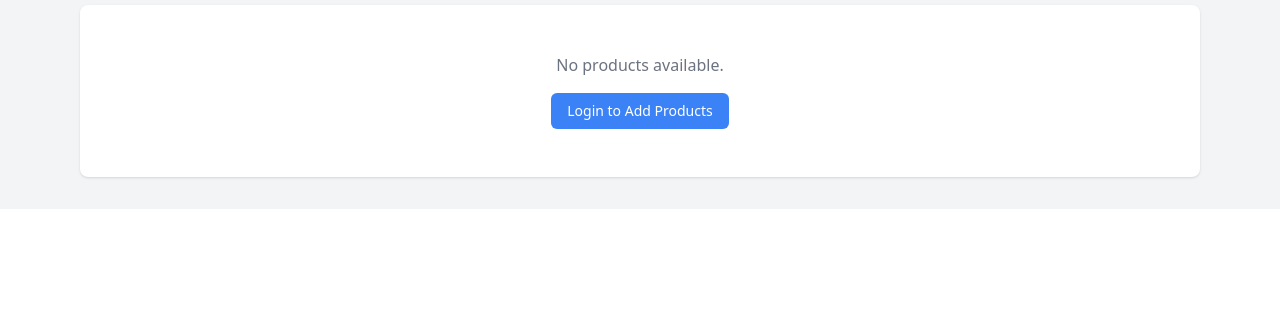
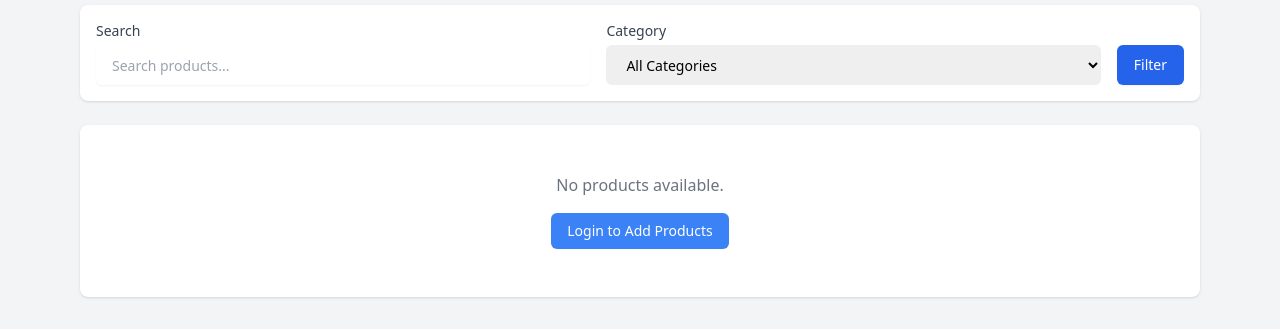
Before and after one commit to nax3t/ag_tracker, a Django app: page / in a window 1280 px wide. Shown: the part 647-976 px from the top of the page. Before the commit the page ends 828 px from the top, so only its background shows below. Run offline with Django 5.2, Linux system fonts and the light colour scheme; data that the repository does not hold is empty; some libraries are stand-ins or nearby versions.

Commit message:
Add product filtering and search functionality with styled form inputs

```diff
--- a/products/views.py
+++ b/products/views.py
@@ -14,56 +14,45 @@ PRODUCTS_PER_PAGE = 10
 
 def product_list(request):
     products_list = Product.objects.all()
+    product_categories = Product._meta.get_field('category').choices
 
+    # Filter by category
+    category = request.GET.get('category')
+    if category:
+        products_list = products_list.filter(category=category)
+
+    # Search by name
+    search_query = request.GET.get('search')
+    if search_query:
+        products_list = products_list.filter(name__icontains=search_query)
+
+    # Get category data for chart (before pagination)
+    category_counts = products_list.values('category').annotate(
+        count=Count('id')
+    ).order_by('-count')
+
+    category_data = [
+        {
+            'category': count_data['category'],
+            'count': count_data['count']
+        }
+        for count_data in category_counts
+    ]
+
+    # Pagination
     paginator = Paginator(products_list, PRODUCTS_PER_PAGE)
     page = request.GET.get('page')
 
     try:
         products = paginator.page(page)
     except PageNotAnInteger:
-        # If page is not an integer, deliver first page
         products = paginator.page(1)
     except EmptyPage:
-        # If page is out of range, deliver last page of results
         products = paginator.page(paginator.num_pages)
 
-    # Rest of your existing view code...
-    low_stock = []
-    category_data = products_list.values('category').annotate(
-        count=Count('id')
-    ).order_by('-count')
-
-    stock_status = None
+    # Map data (using full list, not paginated)
     products_json = []
-    for product in products_list:  # Use products_list here, not paginated products
-        if product.latitude and product.longitude:
-            products_json.append({
-                'name': product.name,
-                'latitude': float(product.latitude),
-                'longitude': float(product.longitude),
-                'location': product.location
-            })
-
-    return render(request, 'products/product_list.html', {
-        'products': products,  # This is now paginated
-        'low_stock': low_stock,
-        'category_data': category_data,
-        'products_json': json.dumps(products_json, cls=DjangoJSONEncoder),
-        'stock_status': stock_status,
-    })
-    products = Product.objects.all()
-    low_stock = []
-
-    # Chart data for all products
-    category_data = products.values('category').annotate(
-        count=Count('id')
-    ).order_by('-count')
-
-    stock_status = None
-
-    # Prepare product location data for the map
-    products_json = []
-    for product in products:
+    for product in products_list:
         if product.latitude and product.longitude:
             products_json.append({
                 'name': product.name,
@@ -74,10 +63,11 @@ def product_list(request):
 
     return render(request, 'products/product_list.html', {
         'products': products,
-        'low_stock': low_stock,
+        'low_stock': [],
         'category_data': list(category_data),
-        'stock_status': stock_status,
-        'products_json': json.dumps(products_json, cls=DjangoJSONEncoder)
+        'products_json': json.dumps(products_json, cls=DjangoJSONEncoder),
+        'stock_status': None,
+        'product_categories': product_categories
     })
 
 @login_required
--- a/templates/products/product_list.html
+++ b/templates/products/product_list.html
@@ -30,6 +30,45 @@
             <h3 class="text-lg font-semibold mb-4">Product Locations</h3>
             <div id="map" style="height: 400px;"></div>
         </div>
+    </div>
+
+    <div class="mb-6 bg-white rounded-lg shadow p-4">
+        <form method="get" class="flex flex-col sm:flex-row gap-4">
+            <div class="flex-1">
+                <label for="search" class="block text-sm font-medium text-gray-700">Search</label>
+                <div class="mt-1">
+                    <input type="text" name="search" id="search"
+                           value="{{ request.GET.search|default:'' }}"
+                           class="mt-1 block w-full rounded-md border-gray-300 shadow-sm focus:border-blue-500 focus:ring-blue-500 sm:text-sm h-10 px-4"
+                           placeholder="Search products...">
+                </div>
+            </div>
+            <div class="flex-1">
+                <label for="category" class="block text-sm font-medium text-gray-700">Category</label>
+                <select name="category" id="category"
+                        class="mt-1 block w-full rounded-md border-gray-300 py-2 pl-4 pr-10 focus:border-blue-500 focus:outline-none focus:ring-blue-500 sm:text-sm h-10">
+                    <option value="">All Categories</option>
+                    {% for category_choice in product_categories %}
+                        <option value="{{ category_choice.0 }}"
+                                {% if request.GET.category == category_choice.0 %}selected{% endif %}>
+                            {{ category_choice.1 }}
+                        </option>
+                    {% endfor %}
+                </select>
+            </div>
+            <div class="flex items-end">
+                <button type="submit"
+                        class="inline-flex items-center rounded-md border border-transparent bg-blue-600 px-4 py-2 text-sm font-medium text-white shadow-sm hover:bg-blue-700 focus:outline-none focus:ring-2 focus:ring-blue-500 focus:ring-offset-2 h-10">
+                    Filter
+                </button>
+                {% if request.GET.search or request.GET.category %}
+                    <a href="{% url 'products:list' %}"
+                       class="ml-2 inline-flex items-center rounded-md border border-gray-300 bg-white px-4 py-2 text-sm font-medium text-gray-700 shadow-sm hover:bg-gray-50 focus:outline-none focus:ring-2 focus:ring-blue-500 focus:ring-offset-2 h-10">
+                        Clear
+                    </a>
+                {% endif %}
+            </div>
+        </form>
     </div>
 
     {% if user.is_authenticated and low_stock %}
```
